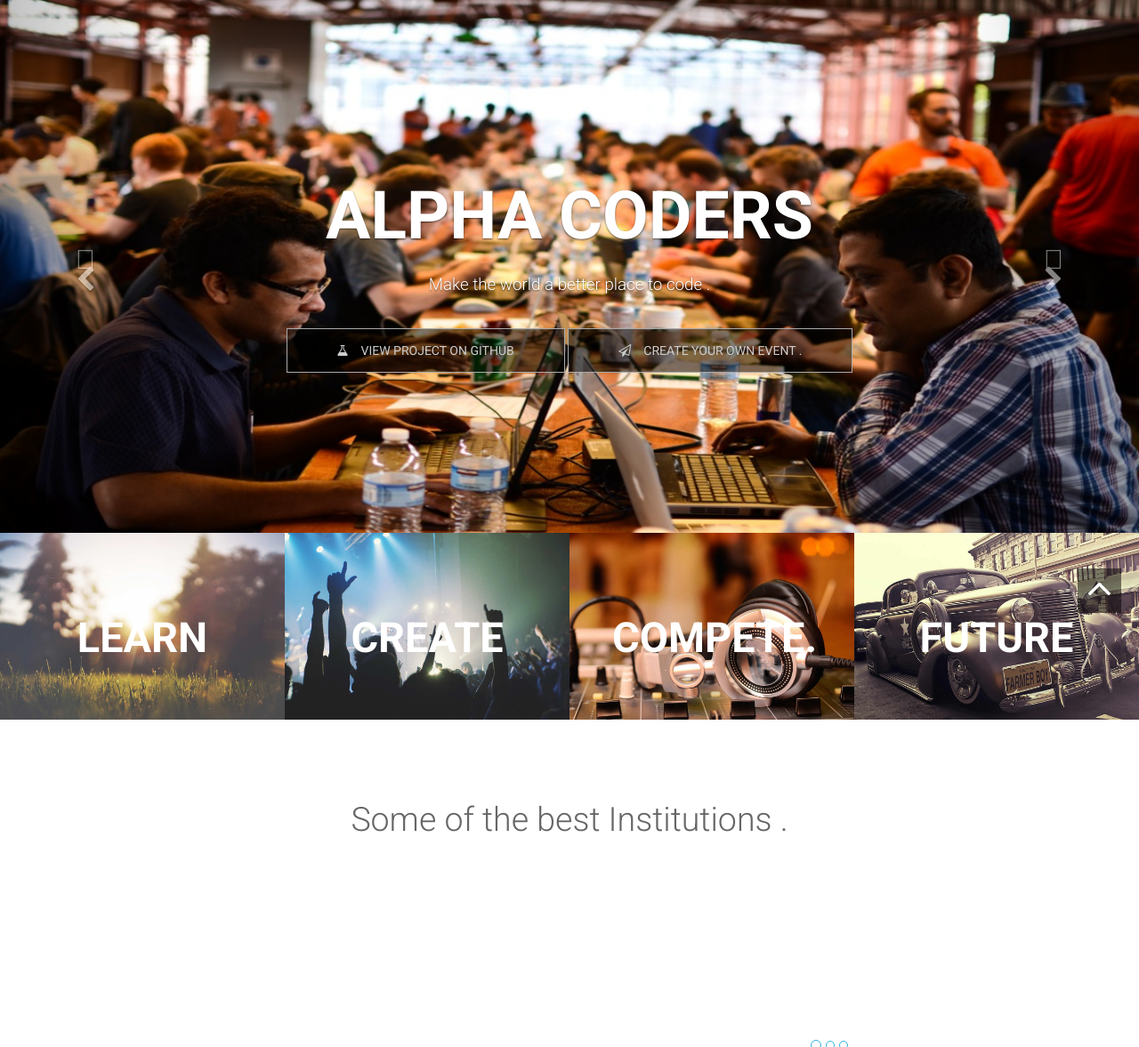
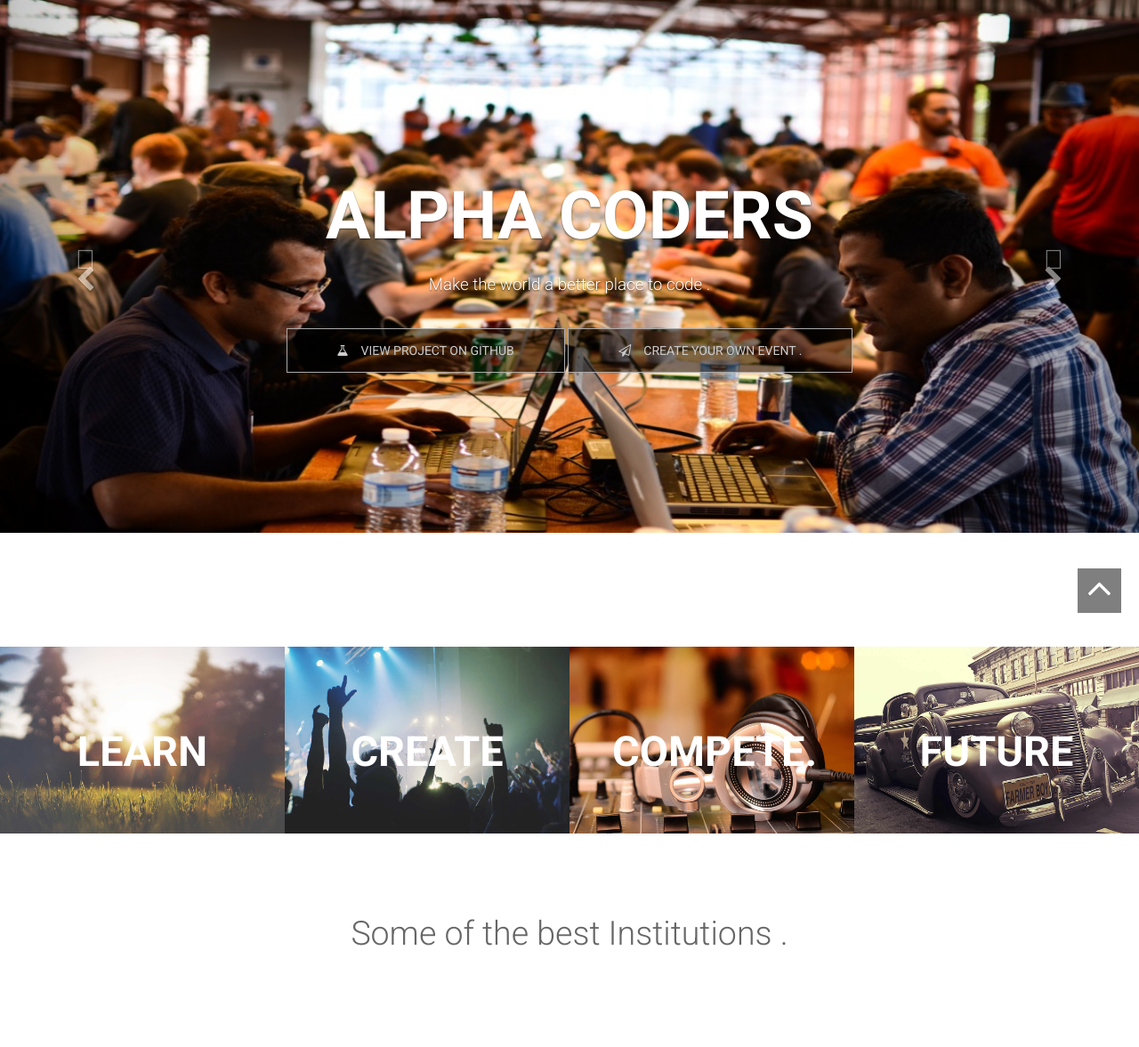
Before and after one commit to HackIITD/Template-for-Django-Portal, a Django app: page / in a window 1280 px wide. Shown: the part 91-1268 px from the top of the page at 89% size. Run offline with Django 3.2, Linux system fonts and the light colour scheme; some libraries are stand-ins or nearby versions.

Commit message:
i don't remember the change

```diff
--- a/Templates/webportal/base.html
+++ b/Templates/webportal/base.html
@@ -64,7 +64,9 @@
   .item > img{
       height:10em;
   }
-
+  #mission{
+    margin-top: 10%;
+  }
 </style>
 <div class="topbar animated fadeInLeftBig"></div>
 
```
